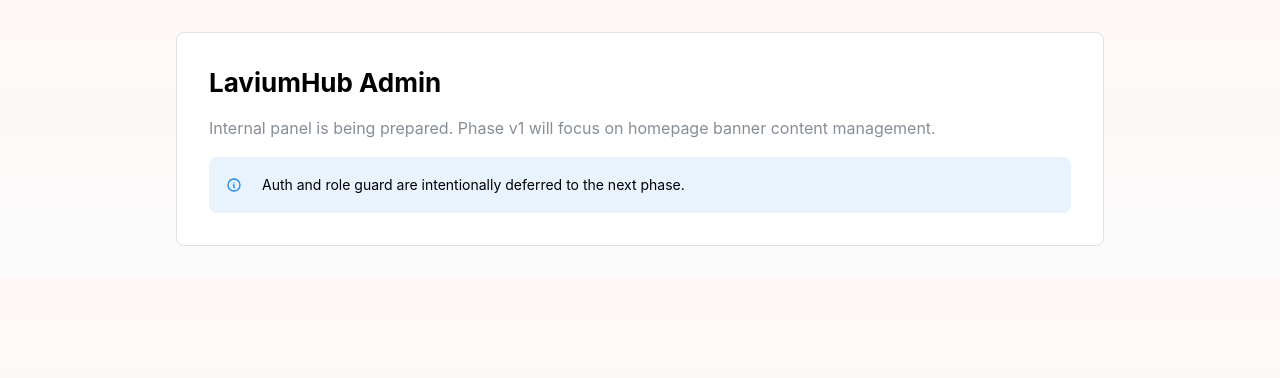
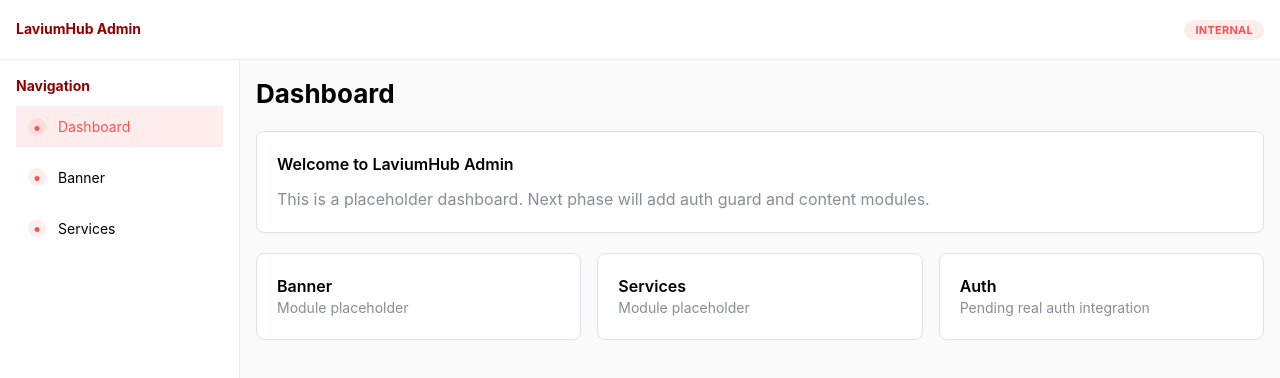
Before and after one commit to laviumhub/laviumhub-web, a Next.js app: page /admin in a window 1280 px wide. Shown: the top 378 px of the page. Built offline with nearby package versions, Linux system fonts and the light colour scheme.

Commit message:
feat: implement admin panel structure with dashboard, banner, and services modules

```diff
--- a/src/app/(admin)/admin/page.tsx
+++ /dev/null
@@ -1,25 +0,0 @@
-import { Alert, Container, Paper, Stack, Text, Title } from "@mantine/core";
-import { IconInfoCircle } from "@tabler/icons-react";
-
-export const metadata = {
-  title: "Admin | LaviumHub",
-  description: "Internal admin area"
-};
-
-export default function AdminLandingPage() {
-  return (
-    <Container size="md" py="xl">
-      <Paper withBorder radius="md" p="xl">
-        <Stack gap="md">
-          <Title order={2}>LaviumHub Admin</Title>
-          <Text c="dimmed">
-            Internal panel is being prepared. Phase v1 will focus on homepage banner content management.
-          </Text>
-          <Alert icon={<IconInfoCircle size={16} />} color="blue" variant="light">
-            Auth and role guard are intentionally deferred to the next phase.
-          </Alert>
-        </Stack>
-      </Paper>
-    </Container>
-  );
-}
--- /dev/null
+++ b/src/app/admin/(app)/layout.tsx
@@ -0,0 +1,11 @@
+import type { ReactNode } from "react";
+
+import { AdminShell } from "@/components/admin/admin-shell";
+
+type AdminAppLayoutProps = {
+  children: ReactNode;
+};
+
+export default function AdminAppLayout({ children }: AdminAppLayoutProps) {
+  return <AdminShell>{children}</AdminShell>;
+}
--- /dev/null
+++ b/src/app/admin/(app)/page.tsx
@@ -0,0 +1,37 @@
+import { Card, SimpleGrid, Stack, Text, Title } from "@mantine/core";
+
+export default function AdminDashboardPage() {
+  return (
+    <Stack gap="lg">
+      <Title order={2}>Dashboard</Title>
+      <Card withBorder radius="md" p="lg">
+        <Stack gap="xs">
+          <Text fw={600}>Welcome to LaviumHub Admin</Text>
+          <Text c="dimmed">
+            This is a placeholder dashboard. Next phase will add auth guard and content modules.
+          </Text>
+        </Stack>
+      </Card>
+      <SimpleGrid cols={{ base: 1, sm: 2, lg: 3 }} spacing="md">
+        <Card withBorder radius="md" p="lg">
+          <Text fw={600}>Banner</Text>
+          <Text c="dimmed" size="sm">
+            Module placeholder
+          </Text>
+        </Card>
+        <Card withBorder radius="md" p="lg">
+          <Text fw={600}>Services</Text>
+          <Text c="dimmed" size="sm">
+            Module placeholder
+          </Text>
+        </Card>
+        <Card withBorder radius="md" p="lg">
+          <Text fw={600}>Auth</Text>
+          <Text c="dimmed" size="sm">
+            Pending real auth integration
+          </Text>
+        </Card>
+      </SimpleGrid>
+    </Stack>
+  );
+}
--- /dev/null
+++ b/src/components/admin/admin-shell.tsx
@@ -0,0 +1,77 @@
+"use client";
+
+import { useEffect, useState } from "react";
+import { usePathname } from "next/navigation";
+import type { ReactNode } from "react";
+import { AppShell, Drawer } from "@mantine/core";
+import { useMediaQuery } from "@mantine/hooks";
+
+import { AdminSidebar } from "@/components/admin/admin-sidebar";
+import { AdminTopbar } from "@/components/admin/admin-topbar";
+
+type AdminShellProps = {
+  children: ReactNode;
+};
+
+export function AdminShell({ children }: AdminShellProps) {
+  const pathname = usePathname();
+  const isMobile = useMediaQuery("(max-width: 48em)");
+  const [mobileNavOpened, setMobileNavOpened] = useState(false);
+
+  useEffect(() => {
+    setMobileNavOpened(false);
+  }, [pathname]);
+
+  function handleToggleMobileNav() {
+    setMobileNavOpened((prev) => !prev);
+  }
+
+  function handleCloseMobileNav() {
+    setMobileNavOpened(false);
+  }
+
+  return (
+    <>
+      <Drawer
+        opened={mobileNavOpened}
+        onClose={handleCloseMobileNav}
+        title="Navigation"
+        hiddenFrom="sm"
+        padding={0}
+        size={260}
+      >
+        <AdminSidebar onNavigate={handleCloseMobileNav} />
+      </Drawer>
+
+      <AppShell
+        header={{ height: 60 }}
+        navbar={{ width: 240, breakpoint: "sm", collapsed: { mobile: true } }}
+        padding={{ base: "sm", sm: "md" }}
+        styles={{
+          main: {
+            backgroundColor: "#fafafa",
+            minHeight: "100vh"
+          }
+        }}
+      >
+        <AppShell.Header
+          style={{
+            borderBottom: "1px solid #e9ecef",
+            backgroundColor: "#fff"
+          }}
+        >
+          <AdminTopbar
+            mobileNavOpened={mobileNavOpened}
+            onToggleMobileNav={handleToggleMobileNav}
+          />
+        </AppShell.Header>
+        <AppShell.Navbar style={{ borderRight: "1px solid #e9ecef", backgroundColor: "#fff" }}>
+          <AdminSidebar />
+        </AppShell.Navbar>
+        <AppShell.Main>
+          <div style={{ maxWidth: isMobile ? "100%" : 1080, margin: "0 auto" }}>{children}</div>
+        </AppShell.Main>
+      </AppShell>
+    </>
+  );
+}
--- /dev/null
+++ b/src/components/admin/admin-sidebar.tsx
@@ -0,0 +1,48 @@
+"use client";
+
+import Link from "next/link";
+import { usePathname } from "next/navigation";
+import { NavLink, Stack, Text, ThemeIcon } from "@mantine/core";
+
+const navItems = [
+  { href: "/admin", label: "Dashboard" },
+  { href: "/admin/banner", label: "Banner" },
+  { href: "/admin/services", label: "Services" }
+];
+
+type AdminSidebarProps = {
+  onNavigate?: () => void;
+};
+
+export function AdminSidebar({ onNavigate }: AdminSidebarProps) {
+  const pathname = usePathname();
+  const isPathActive = (href: string) => {
+    if (href === "/admin") return pathname === "/admin";
+    return pathname === href || pathname.startsWith(`${href}/`);
+  };
+
+  return (
+    <Stack gap="xs" p="md">
+      <Text fw={700} c="#900000" size="sm">
+        Navigation
+      </Text>
+      {navItems.map((item) => (
+        <NavLink
+          key={item.href}
+          component={Link}
+          href={item.href}
+          label={item.label}
+          active={isPathActive(item.href)}
+          onClick={onNavigate}
+          leftSection={
+            <ThemeIcon size={18} radius="xl" variant="light" color="red">
+              •
+            </ThemeIcon>
+          }
+          variant="light"
+          color="red"
+        />
+      ))}
+    </Stack>
+  );
+}
--- /dev/null
+++ b/src/components/admin/admin-topbar.tsx
@@ -0,0 +1,28 @@
+import { Badge, Burger, Group, Text } from "@mantine/core";
+
+type AdminTopbarProps = {
+  mobileNavOpened: boolean;
+  onToggleMobileNav: () => void;
+};
+
+export function AdminTopbar({ mobileNavOpened, onToggleMobileNav }: AdminTopbarProps) {
+  return (
+    <Group justify="space-between" px={{ base: "sm", md: "md" }} h="100%">
+      <Group gap="sm">
+        <Burger
+          opened={mobileNavOpened}
+          onClick={onToggleMobileNav}
+          hiddenFrom="sm"
+          size="sm"
+          aria-label="Toggle admin navigation"
+        />
+        <Text fw={700} c="#900000" size="sm">
+          LaviumHub Admin
+        </Text>
+      </Group>
+      <Badge variant="light" color="red" visibleFrom="sm">
+        Internal
+      </Badge>
+    </Group>
+  );
+}
```
Also changed, not shown: src/app/admin/(app)/banner/page.tsx (added, +14 -0 lines), src/app/admin/(app)/services/page.tsx (added, +14 -0 lines), src/app/admin/(auth)/layout.tsx (added, +25 -0 lines), src/app/admin/(auth)/login/page.tsx (added, +21 -0 lines), src/components/admin/admin-login-form.tsx (added, +49 -0 lines), public/advertisements/manifest.json.
